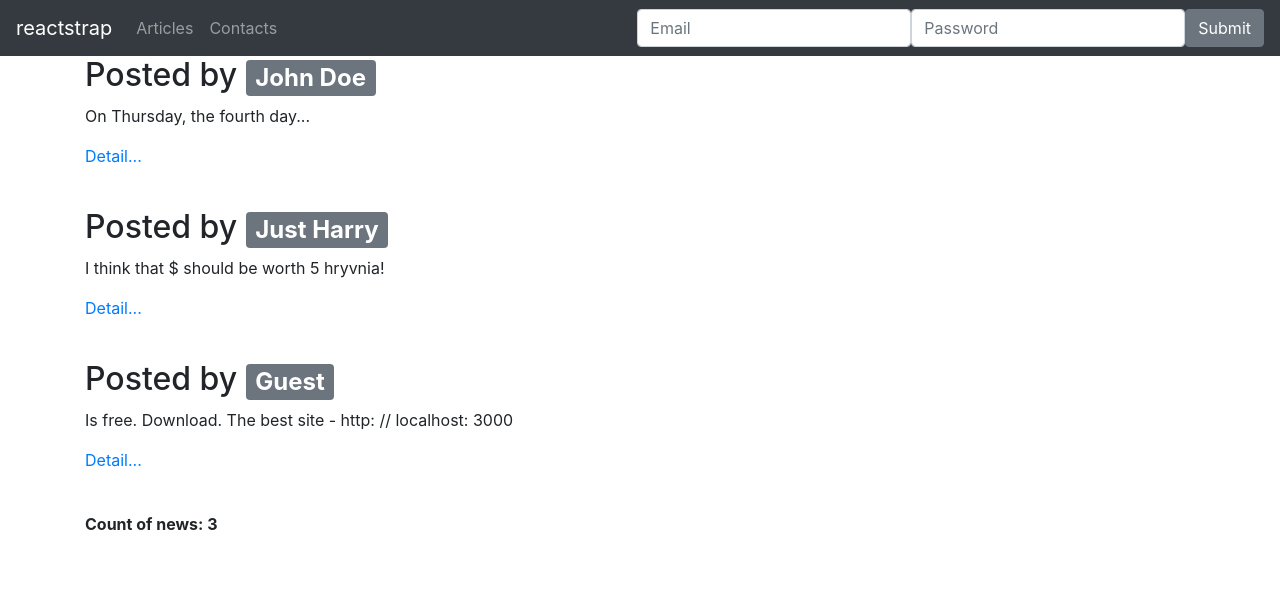
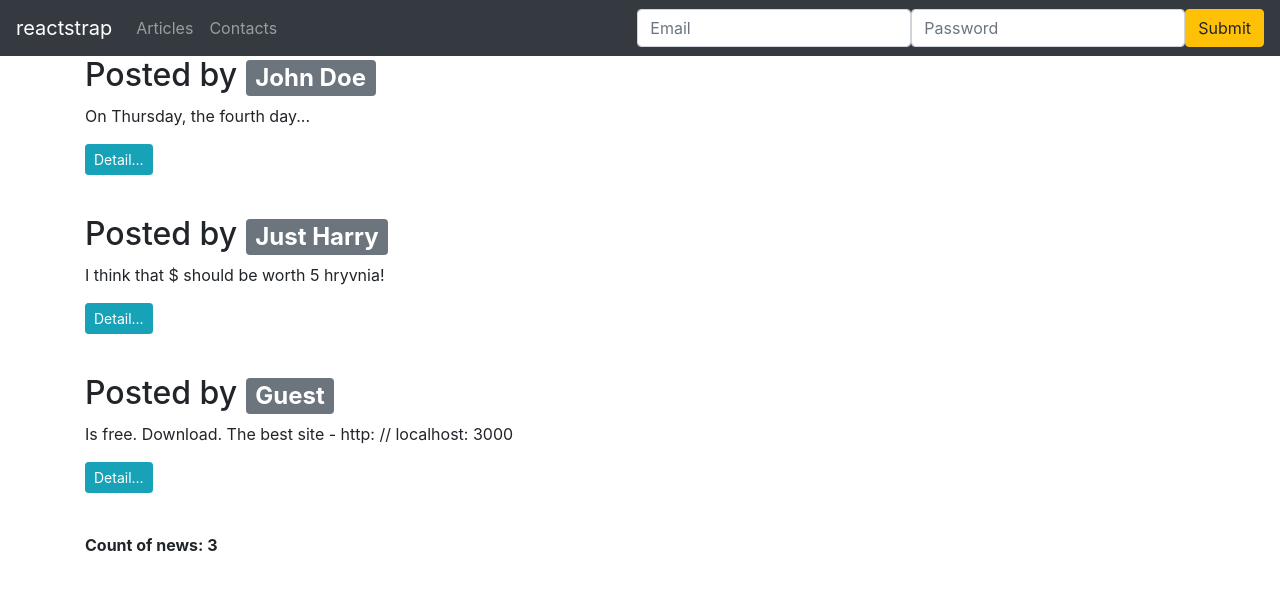
Before and after one commit to dmmeteo/try-react, a React (Create React App) app: page / in a window 1280 px wide. Shown: the top 590 px of the page. Built offline with nearby package versions, Linux system fonts and the light colour scheme.

Commit message:
little fix articles

```diff
--- a/src/components/Article.js
+++ b/src/components/Article.js
@@ -1,6 +1,6 @@
 import React from 'react';
 import PropTypes from 'prop-types'; //Migrating from React.PropTypes after(v15.5)
-import { Badge } from 'reactstrap';
+import { Badge, Button } from 'reactstrap';
 
 export default class Article extends React.Component {
     constructor(props){
@@ -32,10 +32,15 @@ export default class Article extends React.Component {
         return (
             <div>
                 <h2>Posted by <Badge color="secondary">{author}</Badge></h2>
-                <p className="news__text">{text}</p>
-                <a href="/"
+                <p>{text}</p>
+                <Button
+                   color="info"
+                   size="sm"
                    onClick={this.readmoreClick.bind(this)}
-                   className={'news__readmore ' + (visible ? 'fade':'')}>Detail...</a>
+                   style={{'display': (visible ? 'none':'block')}}
+                >
+                    Detail...
+                </Button>
                 <p className={'news__big-text ' + (visible ? '':'fade')}>{bigText}</p>
             </div>
         )
--- a/src/components/RegistrationForm.js
+++ b/src/components/RegistrationForm.js
@@ -51,7 +51,7 @@ export default class RegistrationForm extends Component {
                     />
                 </FormGroup>
                 {' '}
-                <Button>Submit</Button>
+                <Button color="warning">Submit</Button>
             </Form>
         )
     }
```
